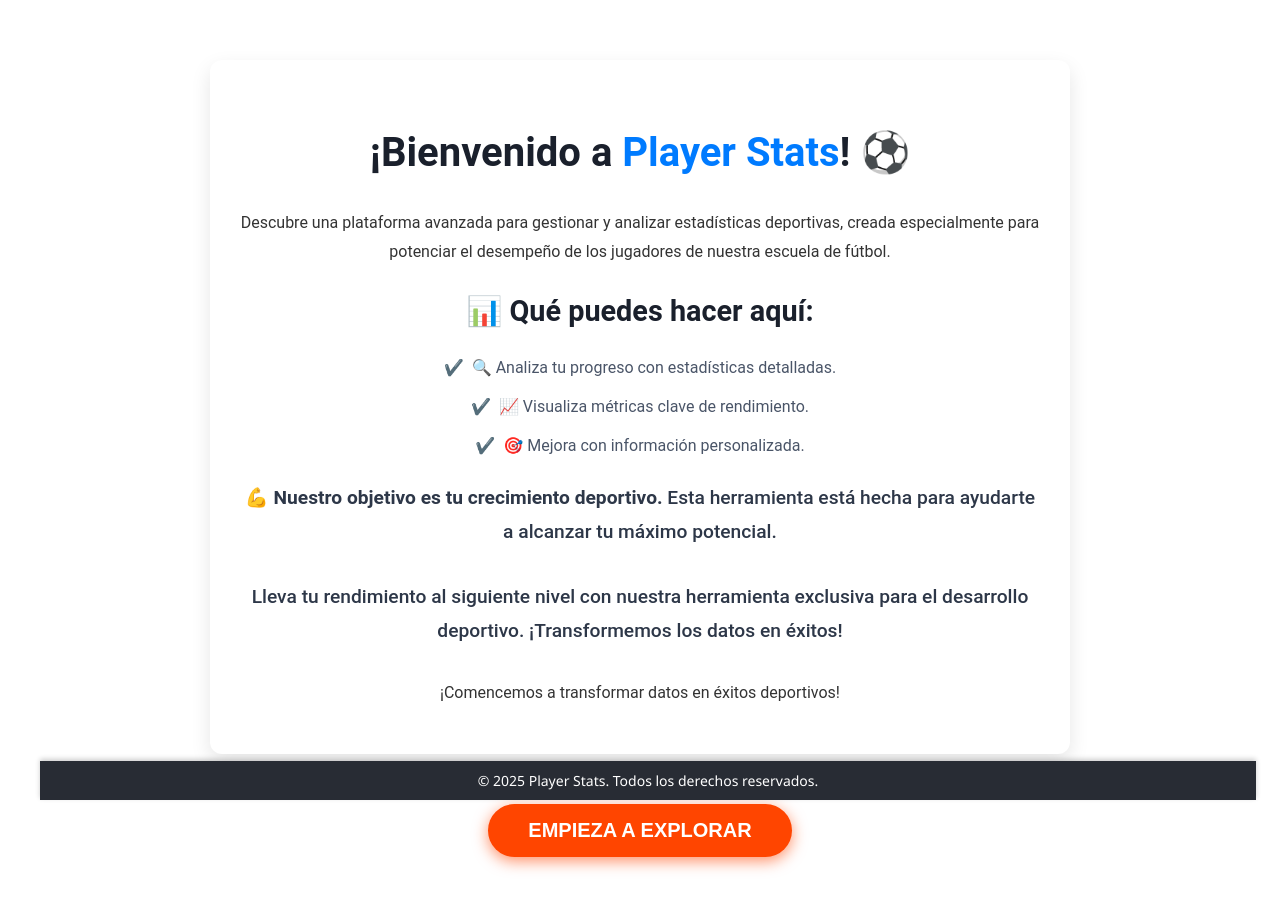
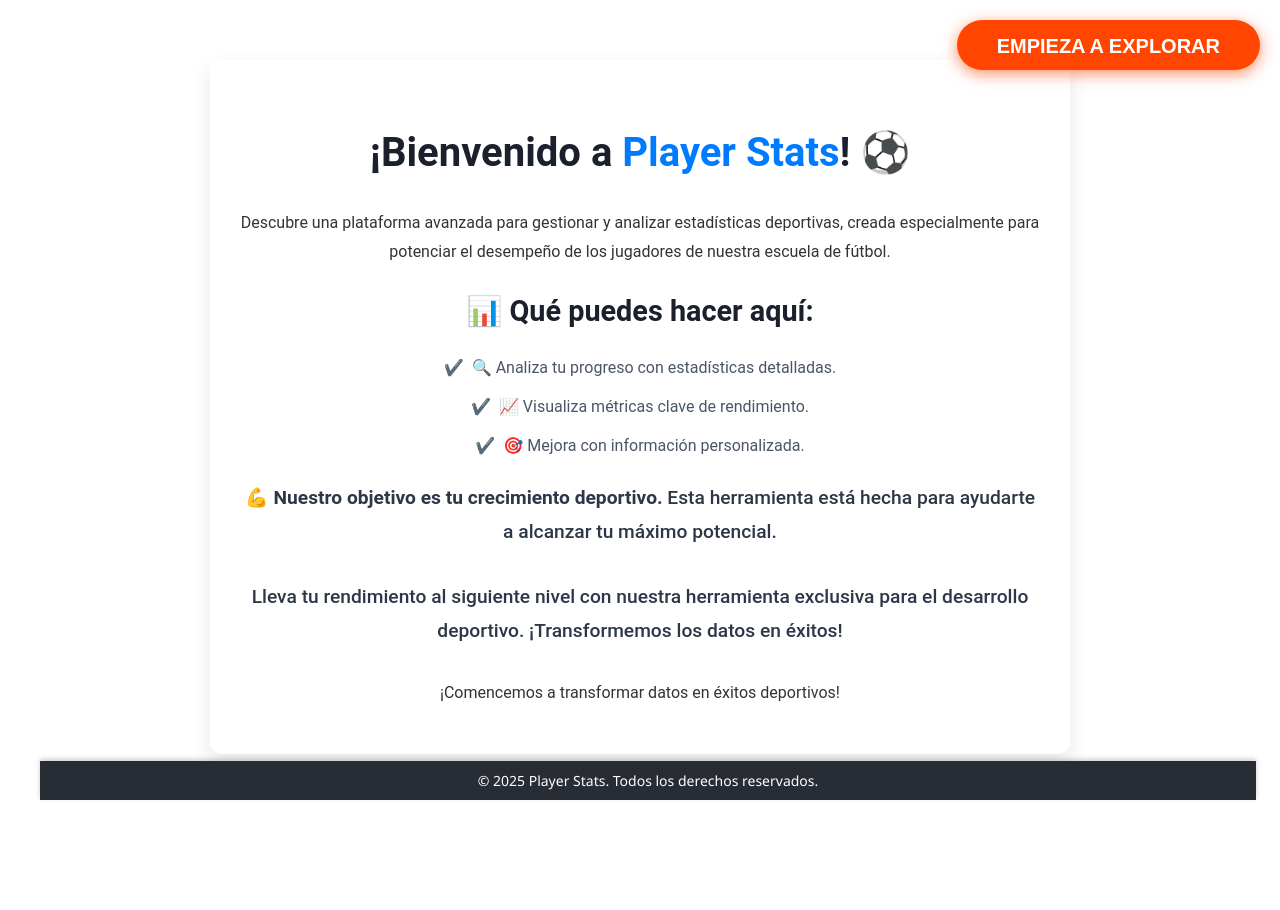
Before and after one commit to CarlosBD1988/player-stats, a React (Create React App) app: page / in a window 1280 px wide. Shown: the top 910 px of the page. Built offline with nearby package versions, Linux system fonts and the light colour scheme; no server answers.

Commit message:
fix width an height for button CTA.

```diff
--- a/src/components/LandingPage/LandingPage.css
+++ b/src/components/LandingPage/LandingPage.css
@@ -92,6 +92,14 @@
     cursor: pointer;
     box-shadow: 0 4px 15px rgba(255, 69, 0, 0.6);  /* Sombra de profundidad */
     transition: all 0.3s ease;
+    position: fixed;  /* Fijar el botón en la pantalla */
+    top: 20px;  /* Separarlo del borde superior */
+    right: 20px;  /* Separarlo del borde derecho */
+    z-index: 1000;  /* Asegurarse de que esté encima de otros elementos */
+
+    width: auto;  /* Hacer el ancho automático para el tamaño del contenido */
+  height: 50px;
+
   }
 
   /* Efecto hover - cambio de color y animación */
```
